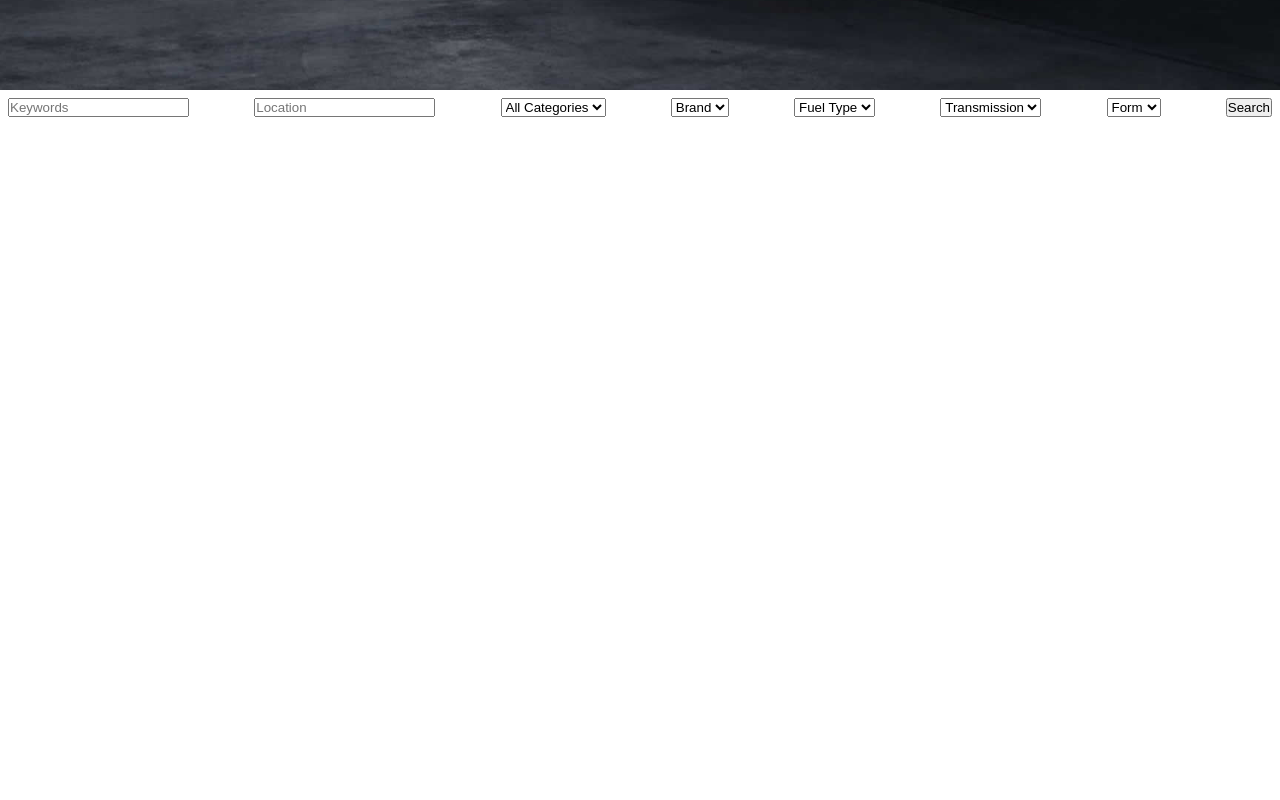
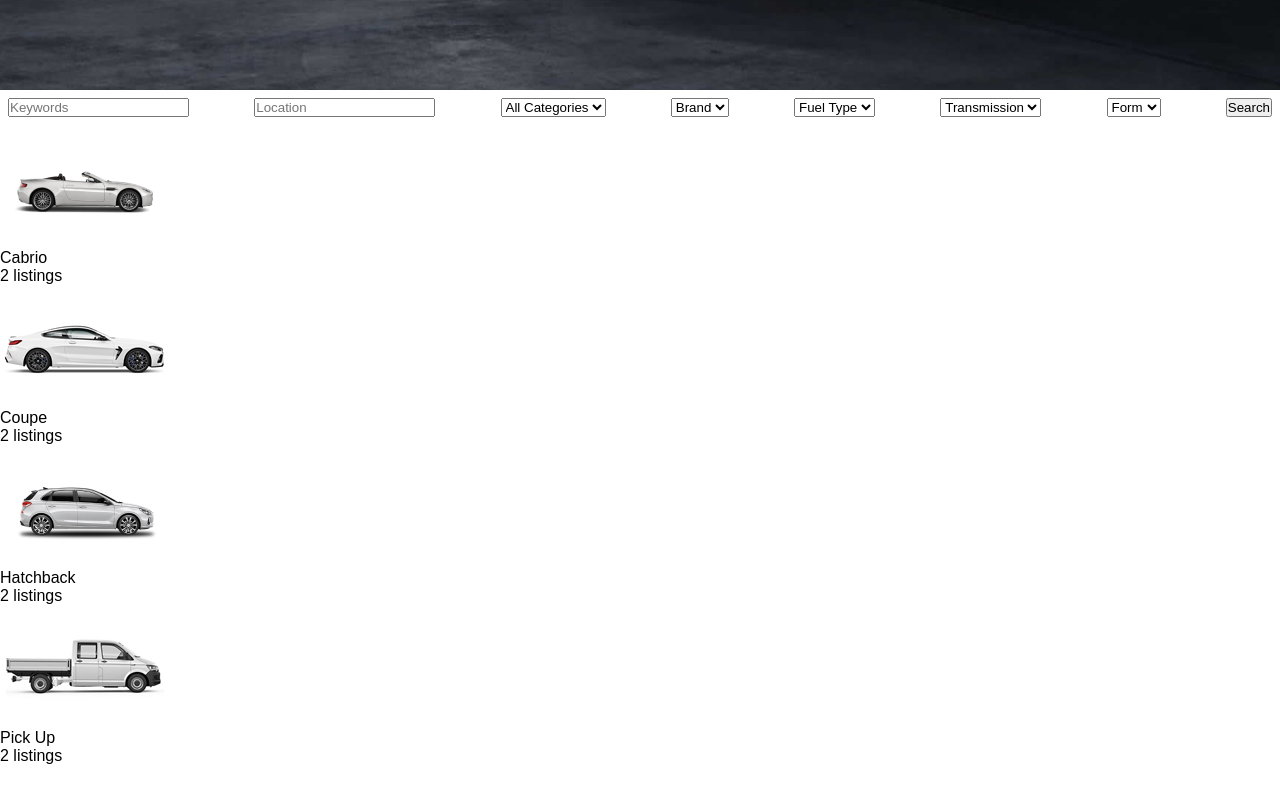
Before and after one commit to Giovanni-Palmitessa/proj-html-vuejs, a Vue app: page / in a window 1280 px wide. Shown: the part 780-1580 px from the top of the page. Before the commit the page ends 905 px from the top, so only its background shows below. Built offline with nearby package versions, Linux system fonts and the light colour scheme.

Commit message:
add small cards for cars

```diff
--- a/src/components/AppMain.vue
+++ b/src/components/AppMain.vue
@@ -91,7 +91,12 @@ export default {
     <section>
       <div class="container">
         <div class="smallCardList">
-          <SmallCard />
+          <SmallCard
+            v-for="smallCards in arrSmallCard"
+            :key="smallCards.type"
+            :carType="smallCards.type"
+            :urlImg="getImagePath(smallCards.img)"
+          />
         </div>
       </div>
     </section>
--- a/src/components/SmallCard.vue
+++ b/src/components/SmallCard.vue
@@ -1,6 +1,21 @@
 <script>
-export default {};
+export default {
+  props: {
+    urlImg: String,
+    carType: String,
+  },
+};
 </script>
-<template></template>
+<template>
+  <div class="card">
+    <img :src="urlImg" alt="" />
+    <p>{{ carType }}</p>
+    <p>2 listings</p>
+  </div>
+</template>
 
-<style lang="scss" scoped></style>
+<style lang="scss" scoped>
+.card {
+  width: calc(100% / 6);
+}
+</style>
```
